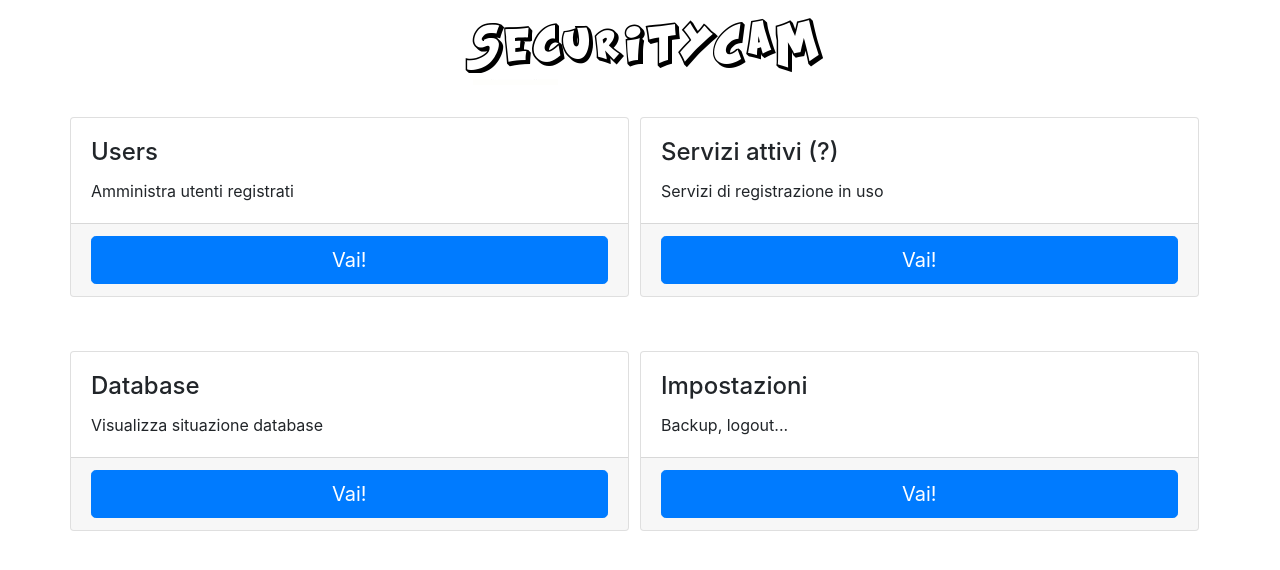
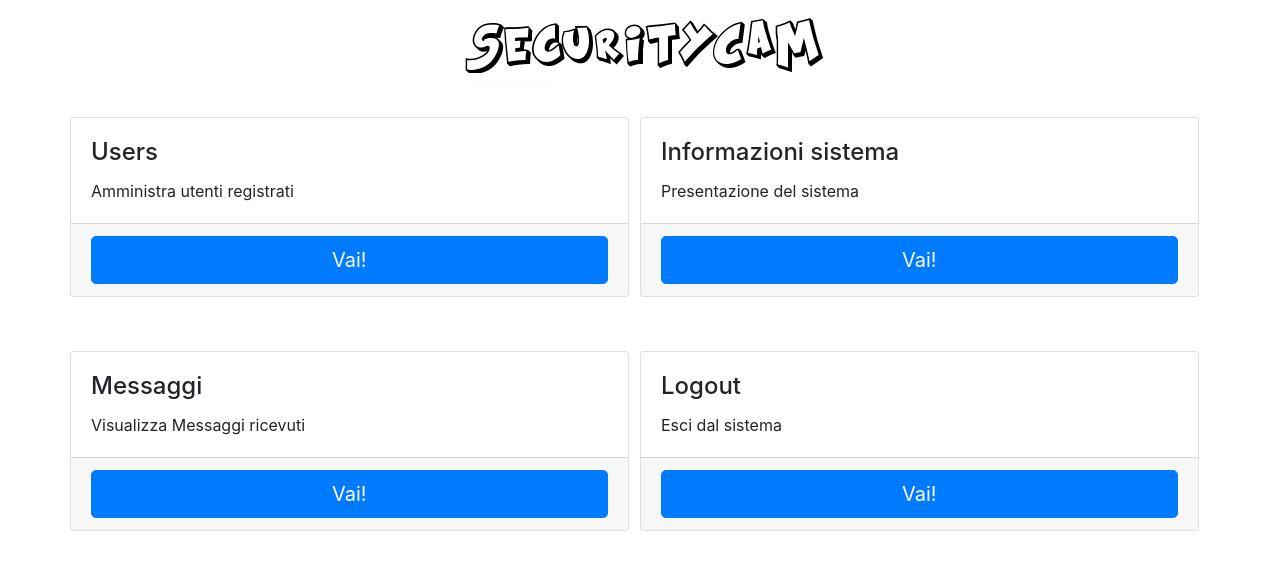
Before and after one commit to michaelMattanza/securityCam, a PHP site: page /adminPage/homeAdm.php in a window 1280 px wide. Shown: the top 570 px of the page. Run offline with PHP 8.4, Linux system fonts and the light colour scheme; the visitor is signed in with stand-in values (Sample User, id 1).

Commit message:
Sistemata pagina iniziale e modificate le funzioni admin.

```diff
--- a/adminPage/homeAdm.php
+++ b/adminPage/homeAdm.php
@@ -46,11 +46,11 @@
                             <div class="row" style="margin-bottom: 10%;">
                                 <div class="card" style="width:98%;">
                                     <div class="card-body">
-                                        <h4 class="card-title">Database</h4>
-                                        <p class="card-text">Visualizza situazione database</p>
+                                        <h4 class="card-title">Messaggi</h4>
+                                        <p class="card-text">Visualizza Messaggi ricevuti</p>
                                     </div>
                                     <div class="card-footer">
-                                        <a type="button" class="btn btn-primary btn-lg btn-block" href="dbInfo.php">Vai!</a>
+                                        <a type="button" class="btn btn-primary btn-lg btn-block" href="messageInfo.php">Vai!</a>
                                     </div>
                                 </div>
                             </div>
@@ -61,8 +61,8 @@
                                     <div class="row" style="margin-bottom: 10%;">
                                             <div class="card" style="width:98%;">
                                                 <div class="card-body">
-                                                    <h4 class="card-title">Servizi attivi (?)</h4>
-                                                    <p class="card-text">Servizi di registrazione in uso</p>
+                                                    <h4 class="card-title">Informazioni sistema</h4>
+                                                    <p class="card-text">Presentazione del sistema</p>
                                                 </div>
                                                 <div class="card-footer">
                                                     <a href="onlineServices.php" type="button" class="btn btn-primary btn-lg btn-block" >Vai!</a>
@@ -74,8 +74,8 @@
                                     <div class="row" style="margin-bottom: 10%;">
                                         <div class="card" style="width:98%;">
                                             <div class="card-body">
-                                                <h4 class="card-title">Impostazioni</h4>
-                                                <p class="card-text">Backup, logout...</p>
+                                                <h4 class="card-title">Logout</h4>
+                                                <p class="card-text">Esci dal sistema</p>
                                             </div>
                                             <div class="card-footer">
                                                 <a href="option.html" type="button" class="btn btn-primary btn-lg btn-block" >Vai!</a>
--- a/adminPage/usersList.php
+++ b/adminPage/usersList.php
@@ -26,18 +26,18 @@ and open the template in the editor.
             </div>
             <div class="row" style="margin-top: 2%; margin-bottom: 2%;"> <!-- TITLE AND MENU -->
                 <div class="col-4">
-                    <a href="home.php">
+                    <a href="homeAdm.php">
                         <button type="button" class="btn btn-outline-dark btn-lg btn-block " style="margin-right:2%" >Home</button>
                     </a>
                 </div>
                 <div class="col-4">
                     <a href="video.php">
-                        <button type="button" class="btn btn-outline-dark btn-lg btn-block " style="margin-right:2%">Video</button>
+                        <button type="button" class="btn btn-outline-dark btn-lg btn-block " style="margin-right:2%">Users</button>
                     </a>
                 </div>
                 <div class="col-4">
                     <a  href="option.php">
-                        <button type="button" class="btn btn-outline-dark btn-lg btn-block " style="margin-right:2%">Option</button>
+                        <button type="button" class="btn btn-outline-dark btn-lg btn-block " style="margin-right:2%">Messages</button>
                     </a>
                 </div>
 
--- a/nbproject/project.xml
+++ b/nbproject/project.xml
@@ -5,5 +5,6 @@
         <data xmlns="http://www.netbeans.org/ns/php-project/1">
             <name>securityTest</name>
         </data>
+        <libraries xmlns="http://www.netbeans.org/ns/cdnjs-libraries/1"/>
     </configuration>
 </project>
```
Also changed, not shown: index.php (+11 -0 lines), adminPage/messageInfo.php (renamed from adminPage/dbInfo.php), 2 other files.
